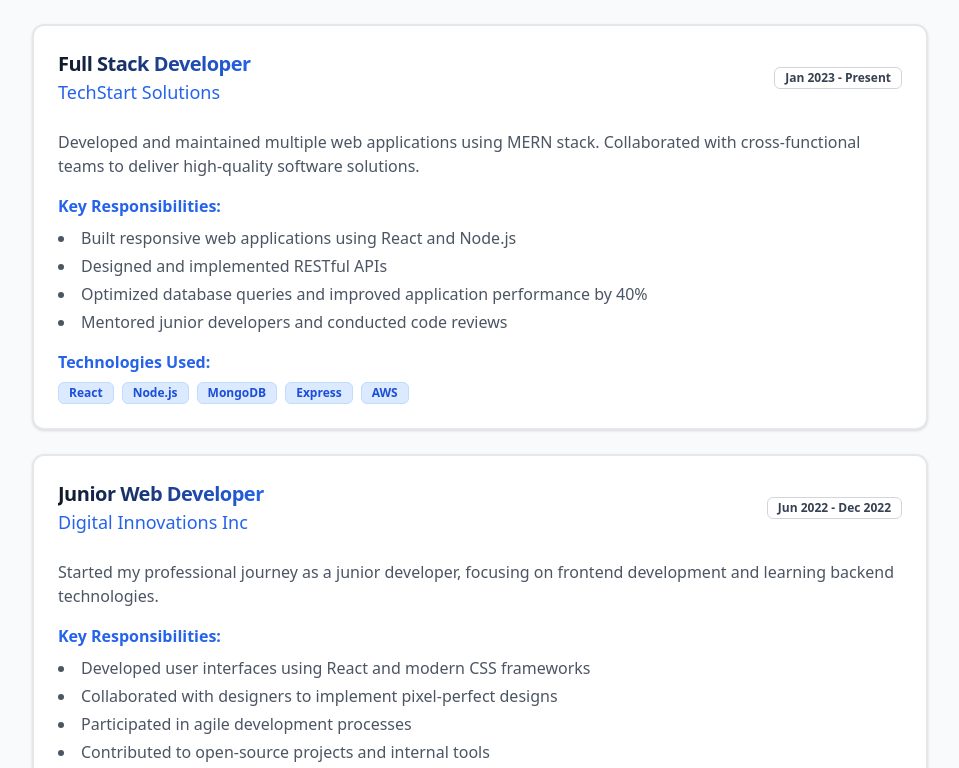
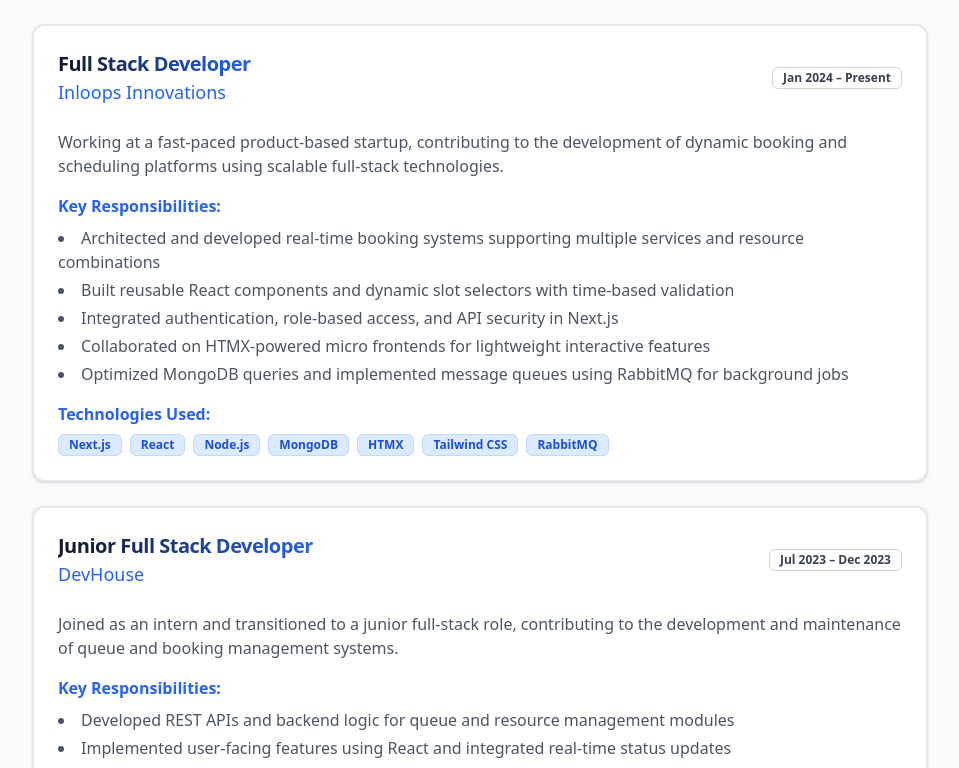
Before and after one commit to jithin-krishna-k/portfolio, a Next.js app: page / in a window 1280 px wide. Shown: the part 3920-4688 px from the top of the page, without its empty margins (160-1119 px from the left). Built offline with nearby package versions, Linux system fonts and the light colour scheme.

Commit message:
added the nodemailer

```diff
--- a/app/actions.ts
+++ b/app/actions.ts
@@ -1,27 +1,69 @@
-"use server"
+'use server'
+
+import nodemailer from 'nodemailer'
 
 export async function submitContactForm(formData: FormData) {
-  const name = formData.get("name") as string
-  const email = formData.get("email") as string
-  const subject = formData.get("subject") as string
-  const message = formData.get("message") as string
+  const name = formData.get('name') as string
+  const email = formData.get('email') as string
+  const subject = formData.get('subject') as string
+  const message = formData.get('message') as string
 
-  // Here you would typically send the email using a service like:
-  // - Resend
-  // - SendGrid
-  // - Nodemailer
-  // - Or save to a database
+  if (!name || !email || !subject || !message) {
+    throw new Error('Missing fields in contact form')
+  }
 
-  console.log("Contact form submission:", {
-    name,
-    email,
-    subject,
-    message,
-    timestamp: new Date().toISOString(),
+  const transporter = nodemailer.createTransport({
+    service: 'gmail',
+    auth: {
+      user: process.env.SMTP_USER,
+      pass: process.env.SMTP_PASS,
+    },
   })
 
-  // Simulate processing time
-  await new Promise((resolve) => setTimeout(resolve, 1000))
+  const mailOptions = {
+    from: `"Jithin’s Portfolio" <${process.env.SMTP_USER}>`,
+    to: process.env.CONTACT_RECEIVER_EMAIL,
+    replyTo: email,
+    subject: `Jithin’s Portfolio ${subject}`,
+    html: `
+  <div style="
+    font-family: 'Segoe UI', Roboto, sans-serif;
+    background-color: #f9f9f9;
+    padding: 20px;
+    border-radius: 8px;
+    color: #333;
+    line-height: 1.6;
+    max-width: 600px;
+    margin: auto;
+    border: 1px solid #e0e0e0;
+  ">
+    <h2 style="color: #1e3a8a; margin-top: 0;">📩 New Portfolio Message</h2>
 
-  return { success: true }
+    <p><strong>Name:</strong> ${name}</p>
+    <p><strong>Email:</strong> <a href="mailto:${email}" style="color: #2563eb;">${email}</a></p>
+    <p><strong>Subject:</strong> ${subject}</p>
+
+    <div style="margin-top: 20px;">
+      <p style="margin-bottom: 8px;"><strong>Message:</strong></p>
+      <div style="background: #fff; padding: 16px; border-radius: 6px; border: 1px solid #ddd; white-space: pre-wrap;">
+        ${message.replace(/\n/g, "<br/>")}
+      </div>
+    </div>
+
+    <hr style="margin: 30px 0; border: none; border-top: 1px solid #e5e7eb;" />
+
+    <p style="font-size: 14px; color: #6b7280;">
+      Sent from the contact form on <a href="https://your-portfolio-url.com" style="color: #2563eb;">your portfolio</a>.
+    </p>
+  </div>
+`
+
+  }
+
+  try {
+    await transporter.sendMail(mailOptions)
+  } catch (error) {
+    console.error("Email sending failed:", error)
+    throw new Error("Failed to send email.")
+  }
 }
--- a/components/about.tsx
+++ b/components/about.tsx
@@ -86,7 +86,7 @@
 
                   <div className="grid grid-cols-2 gap-4">
                     <div className="flex items-center space-x-3 p-4 bg-blue-50 dark:bg-blue-900/20 rounded-xl border border-blue-200 dark:border-blue-700 hover:shadow-md transition-all duration-300">
-                      <div className={`${isMobile ?"w-10 h-10" :"w-12 h-12"} bg-gradient-to-r from-blue-500 to-blue-600 rounded-full flex items-center justify-center`}>
+                      <div className={`${isMobile ?"w-8 h-8" :"w-12 h-12"} bg-gradient-to-r from-blue-500 to-blue-600 rounded-full flex items-center justify-center`}>
                         <Code2 className="w-6 h-6 text-white" />
                       </div>
                       <div>
--- a/components/experience.tsx
+++ b/components/experience.tsx
@@ -9,33 +9,34 @@
 const experiences = [
   {
     title: "Full Stack Developer",
-      company: "TechStart Solutions",
-      period: "Jan 2023 - Present",
+    company: "Inloops Innovations",
+    period: "Jan 2024 – Present",
     description:
-        "Developed and maintained multiple web applications using MERN stack. Collaborated with cross-functional teams to deliver high-quality software solutions.",
+      "Working at a fast-paced product-based startup, contributing to the development of dynamic booking and scheduling platforms using scalable full-stack technologies.",
     responsibilities: [
-        "Built responsive web applications using React and Node.js",
-        "Designed and implemented RESTful APIs",
-        "Optimized database queries and improved application performance by 40%",
-        "Mentored junior developers and conducted code reviews",
+      "Architected and developed real-time booking systems supporting multiple services and resource combinations",
+      "Built reusable React components and dynamic slot selectors with time-based validation",
+      "Integrated authentication, role-based access, and API security in Next.js",
+      "Collaborated on HTMX-powered micro frontends for lightweight interactive features",
+      "Optimized MongoDB queries and implemented message queues using RabbitMQ for background jobs",
     ],
-      technologies: ["React", "Node.js", "MongoDB", "Express", "AWS"],
+    technologies: ["Next.js", "React", "Node.js", "MongoDB", "HTMX", "Tailwind CSS", "RabbitMQ"],
   },
   {
-      title: "Junior Web Developer",
-      company: "Digital Innovations Inc",
-      period: "Jun 2022 - Dec 2022",
+    title: "Junior Full Stack Developer",
+    company: "DevHouse",
+    period: "Jul 2023 – Dec 2023",
     description:
-        "Started my professional journey as a junior developer, focusing on frontend development and learning backend technologies.",
+      "Joined as an intern and transitioned to a junior full-stack role, contributing to the development and maintenance of queue and booking management systems.",
     responsibilities: [
-        "Developed user interfaces using React and modern CSS frameworks",
-        "Collaborated with designers to implement pixel-perfect designs",
-        "Participated in agile development processes",
-        "Contributed to open-source projects and internal tools",
+      "Developed REST APIs and backend logic for queue and resource management modules",
+      "Implemented user-facing features using React and integrated real-time status updates",
+      "Contributed to internal tools for slot validation, availability checks, and admin dashboards",
+      "Participated in code reviews, team planning, and agile development cycles",
     ],
-      technologies: ["React", "JavaScript", "CSS3", "Git", "Figma"],
+    technologies: ["React", "Node.js", "Express", "MongoDB", "Tailwind CSS", "Git"],
   },
-  ]
+];
 
   return (
     <section id="experience" className="py-20 px-4 sm:px-6 lg:px-8 bg-gray-50 dark:bg-gray-950">
@@ -59,7 +60,7 @@
         <div className="space-y-6">
           {experiences.map((experience, index) => (
             <motion.div
-              key={experience.title}
+              key={experience.title + experience.company}
               initial={{ opacity: 0, x: -20 }}
               whileInView={{ opacity: 1, x: 0 }}
               transition={{ duration: 0.5, delay: index * 0.2 }}
@@ -117,5 +118,5 @@
         </div>
       </div>
     </section>
-  )
+  );
 }
--- a/package.json
+++ b/package.json
@@ -19,6 +19,7 @@
     "motion": "^12.23.0",
     "next": "14.2.16",
     "next-themes": "^0.4.6",
+    "nodemailer": "^7.0.4",
     "react": "^18",
     "react-dom": "^18",
     "styled-components": "^6.1.19",
@@ -27,6 +28,7 @@
   },
   "devDependencies": {
     "@types/node": "^20",
+    "@types/nodemailer": "^6.4.17",
     "@types/react": "^18",
     "@types/react-dom": "^18",
     "eslint": "^8",
```
Also changed, not shown: 1 other file (tests, documents, lock files or other folders). Lines whose indentation alone changed are shown as unchanged.
